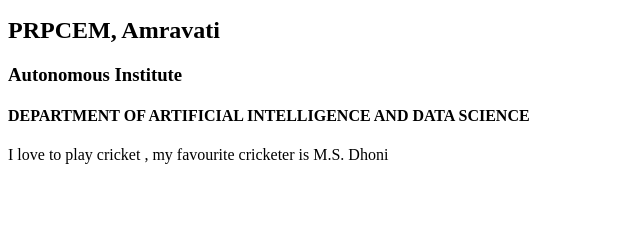
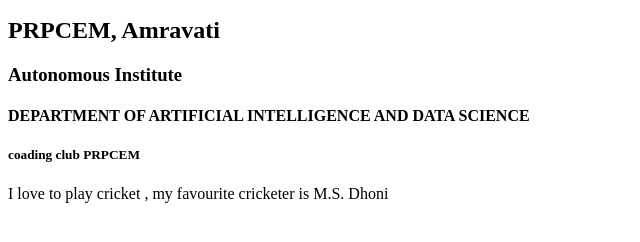
Before and after one commit to CARRY801/HTML, a plain HTML site: page index.html in a window 1280 px wide. Shown: the part 110-352 px from the top of the page, without its empty margins (0-640 px from the left). Drawn offline with Linux system fonts and the light colour scheme.

Commit message:
latest change in code

```diff
--- a/index.html
+++ b/index.html
@@ -11,6 +11,8 @@
     <h2>PRPCEM, Amravati</h2>
     <h3>Autonomous Institute</h3>
     <H4>DEPARTMENT OF ARTIFICIAL INTELLIGENCE AND DATA SCIENCE</H4>
+    <h5>coading club PRPCEM</h5>
+
     <p>I love to play cricket , my favourite cricketer is M.S. Dhoni</p>
 </body>
 </html>
```
Also changed, not shown: Untitled-1.txt (added).
